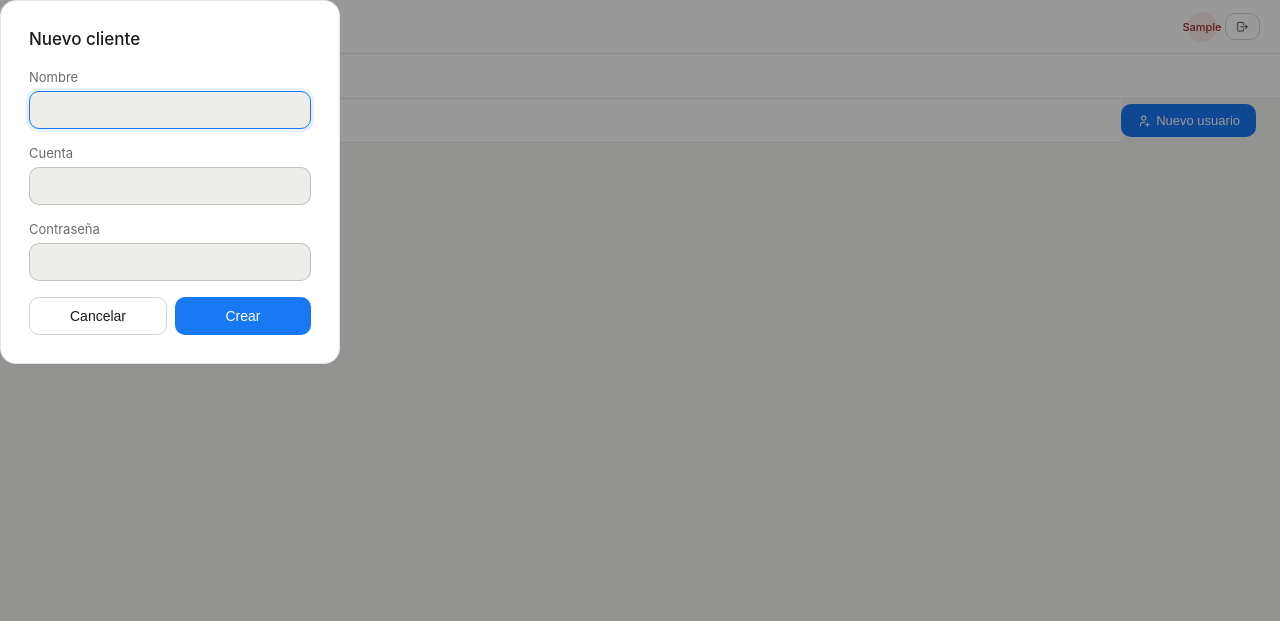
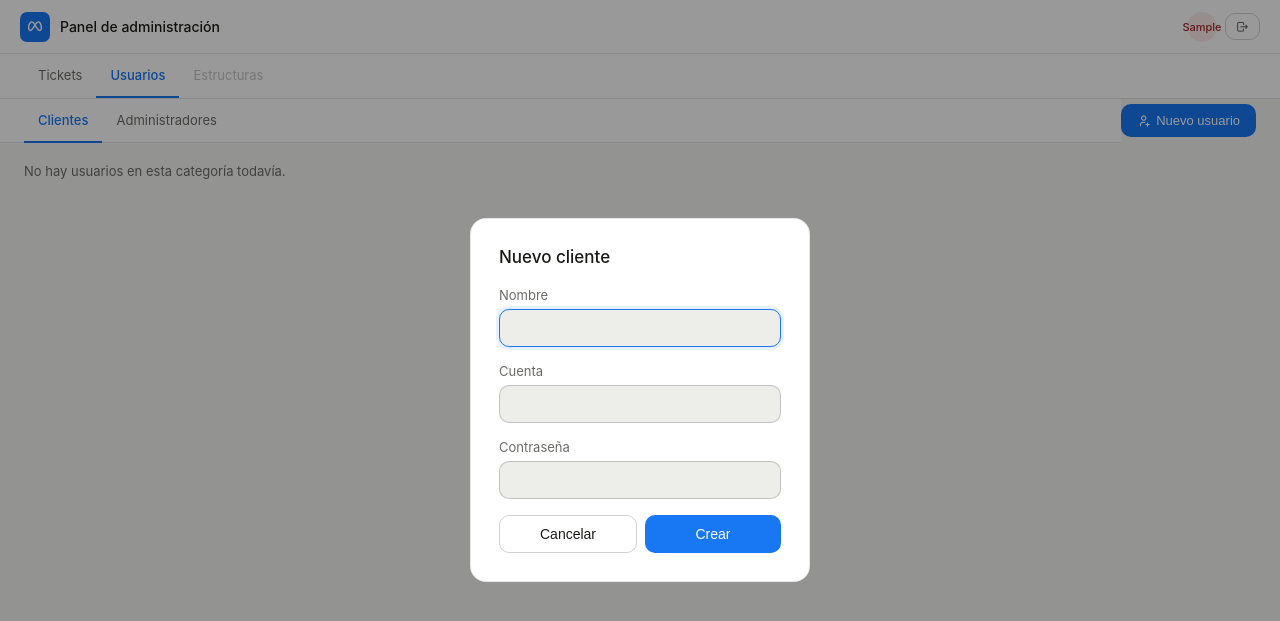
Before and after one commit to devteamadsnitro/bmlab, a FastAPI app: page /admin/usuarios in a window 1280 px wide, after a click on "Nuevo usuario". Shown: the top 621 px of the page. Run offline with FastAPI, Linux system fonts and the light colour scheme; the visitor is signed in with stand-in values (Sample User, id 1); tables that the repository leaves empty hold one stand-in row (values such as "Sample post"); parts of the project's set-up code (start-up, migrations or seed data) failed here and were passed over; some libraries are stand-ins or nearby versions.

Commit message:
Fix new/edit user dialogs rendering top-left instead of centered
The global "* { margin: 0 }" reset was zeroing out the native
<dialog>'s default "margin: auto", which is what centers a modal
dialog in the viewport. Restoring it on .user-dialog specifically.

```diff
--- a/static/style.css
+++ b/static/style.css
@@ -196,7 +196,7 @@
 .btn-edit:hover { background: var(--surface-1); color: var(--text-accent); border-color: var(--text-accent); }
 .btn-edit i { font-size: 14px; }
 
-.user-dialog { border: 0.5px solid var(--border); border-radius: 16px; padding: 1.75rem; width: 100%; max-width: 340px; background: var(--surface-2); color: var(--text-primary); }
+.user-dialog { margin: auto; border: 0.5px solid var(--border); border-radius: 16px; padding: 1.75rem; width: 100%; max-width: 340px; background: var(--surface-2); color: var(--text-primary); }
 .user-dialog::backdrop { background: rgba(0,0,0,0.4); }
 .dialog-title { font-size: 17px; font-weight: 500; margin-bottom: 1.25rem; }
 .dialog-actions { display: flex; gap: 8px; margin-top: 4px; }
```
